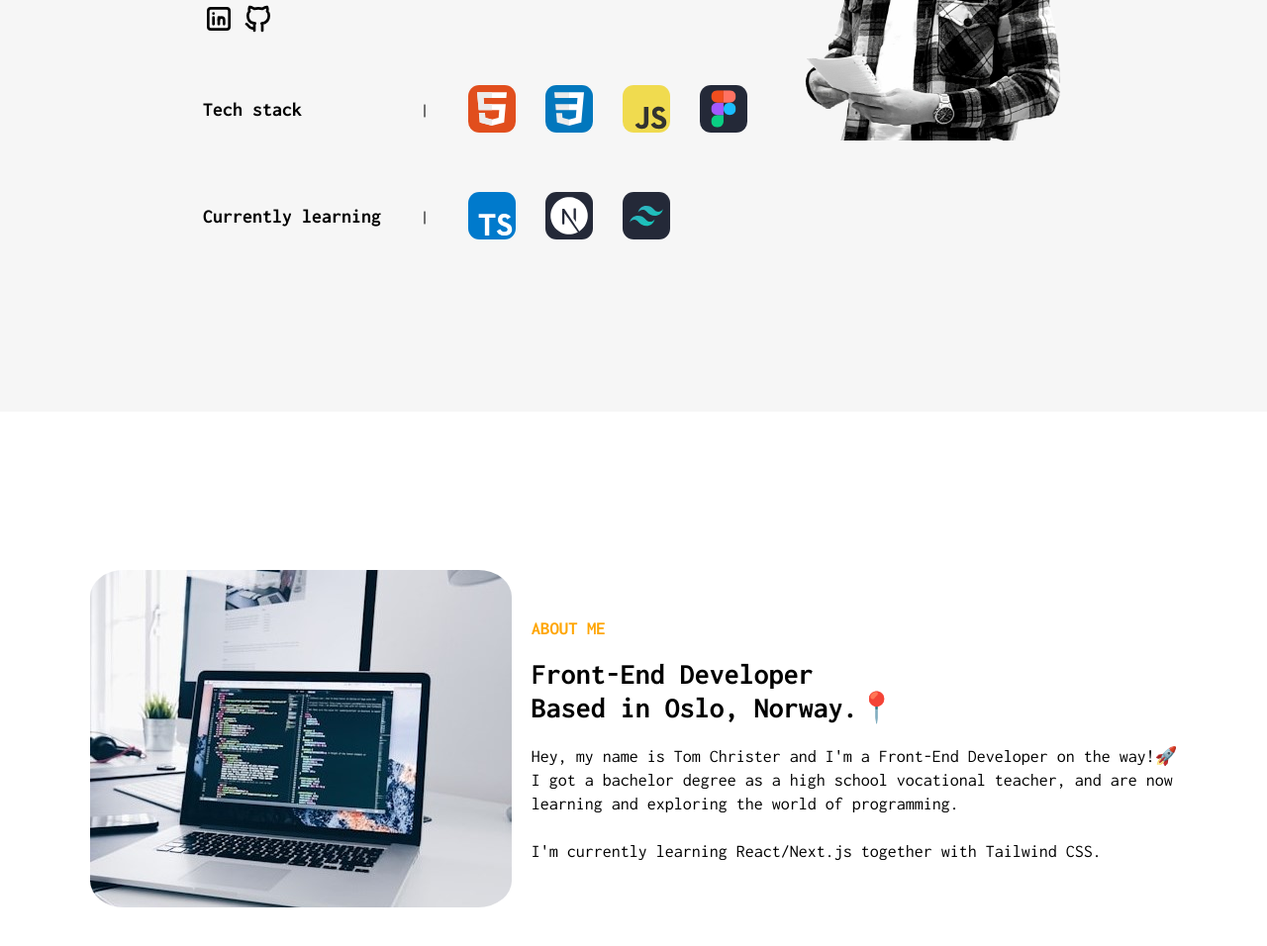
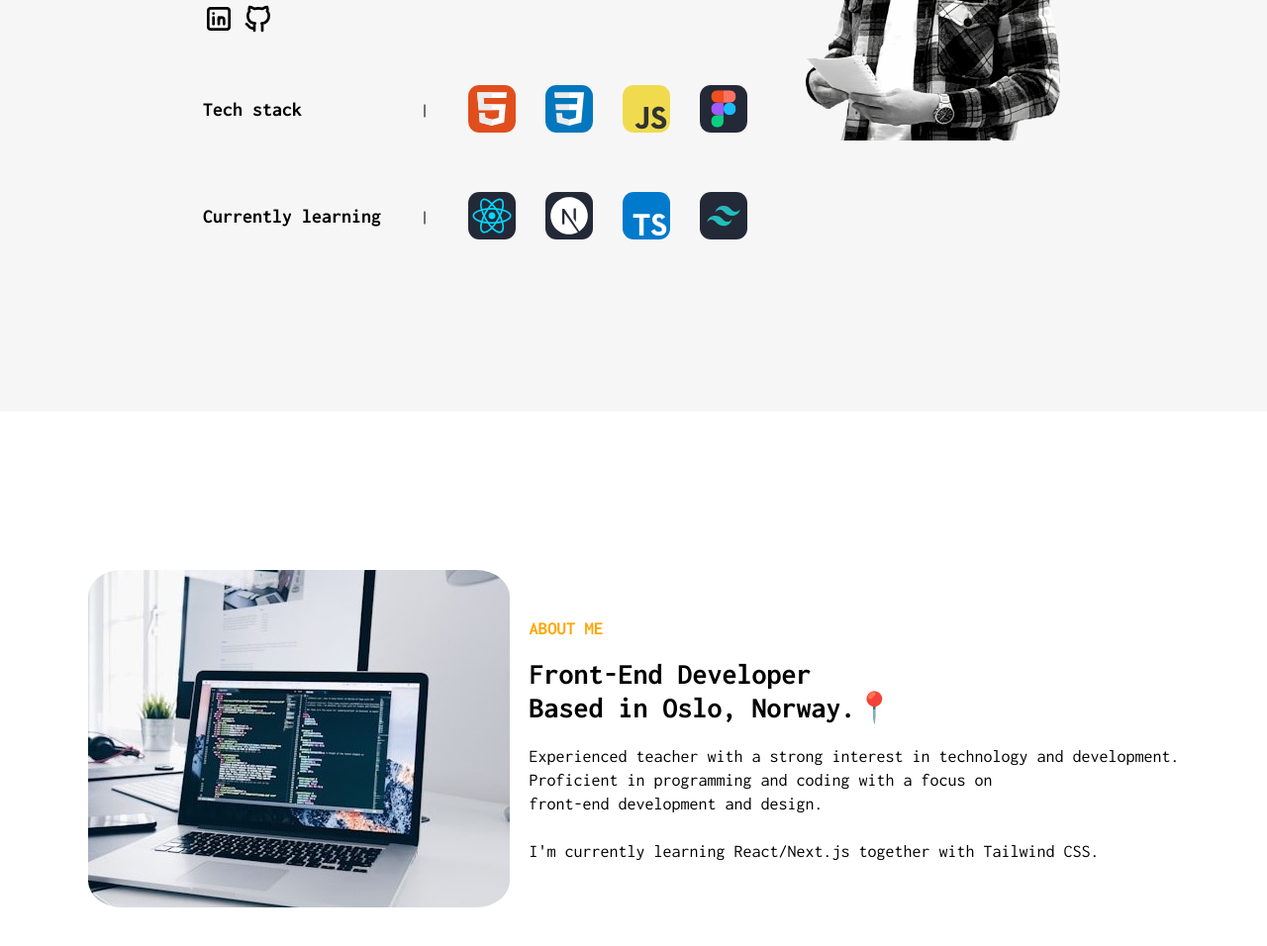
Before and after one commit to TomChrister/portfolio, a plain HTML site: page index.html in a window 1280 px wide. Shown: the part 380-1336 px from the top of the page at 99% size. Drawn offline with Linux system fonts and the light colour scheme.

Commit message:
fix: updated the page

```diff
--- a/index.html
+++ b/index.html
@@ -72,12 +72,16 @@
                 <span class="currently-space">|</span>
                 <ul>
                     <li>
-                        <span class="tech-name">TypeScript</span>
-                        <img src="assets/logos/TypeScript.svg" alt="typescript">
+                        <span class="tech-name">React</span>
+                        <img src="assets/logos/React-Dark.svg" alt="react">
                     </li>
                     <li>
                         <span class="tech-name">Next.js</span>
                         <img src="assets/logos/NextJS-Dark.svg" alt="next">
+                    </li>
+                    <li>
+                        <span class="tech-name">TypeScript</span>
+                        <img src="assets/logos/TypeScript.svg" alt="typescript">
                     </li>
                     <li>
                         <span class="tech-name">Tailwind</span>
@@ -100,8 +104,9 @@
         <div class="about-text">
             <h3>ABOUT ME</h3>
             <h4>Front-End Developer <br>Based in Oslo, Norway.📍</h4>
-            <p>Hey, my name is Tom Christer and I'm a Front-End Developer on the way!🚀<br>
-            I got a bachelor degree as a high school vocational teacher, and are now <br>learning and exploring the world of programming.
+            <p>Experienced teacher with a strong interest in technology and development.<br>
+                Proficient in programming and coding with a focus on <br>front-end
+                development and design.
             <br>
             <br>
             I'm currently learning React/Next.js together with Tailwind CSS.
```
